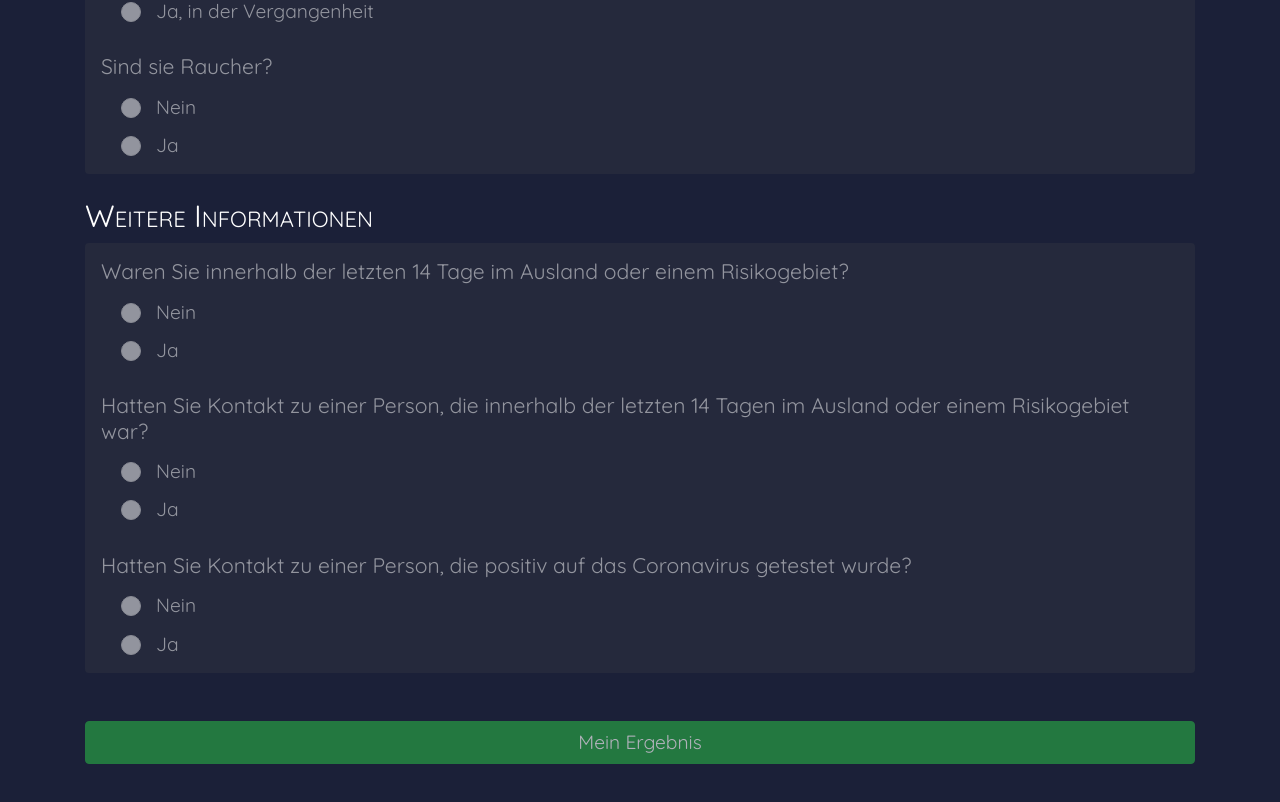
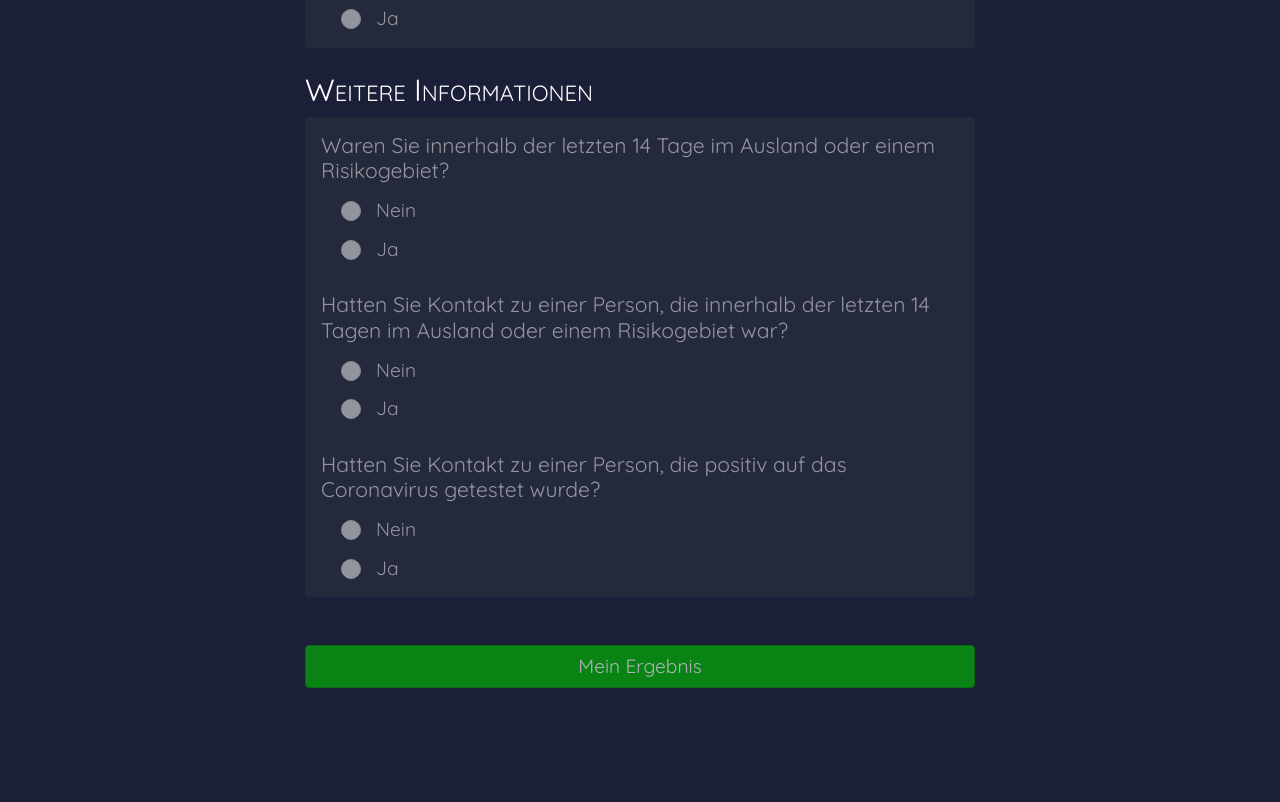
Before and after one commit to InDieTasten/Sars-Cov2-Necessity-Screening, an Angular app in the folder app/: page / in a window 1280 px wide. Shown: the part 2392-3194 px from the top of the page. Built offline with nearby package versions, Linux system fonts and the light colour scheme.

Commit message:
button, checkbox and max-with style

```diff
--- a/app/src/app/app.component.html
+++ b/app/src/app/app.component.html
@@ -13,6 +13,6 @@
     <app-preconditions [showFirstQuestion]="getLastSymptonsStatus()" *ngIf="!showResult" [section]="questionaire.preconditions" (change)="updateTotalScore()"></app-preconditions>
     <app-environment-info [showFirstQuestion]="getLastPreconditionStatus()" *ngIf="!showResult" [section]="questionaire.environmentInfo" (change)="updateTotalScore()"></app-environment-info>
 
-  <button type="button" *ngIf="!showResult" (click)="handleClick($event)" [disabled]="!getLastEnviromentInfoStatus()" class="btn btn-success btn-block mt-5 mb-5">Mein Ergebnis</button>
+  <button type="button" *ngIf="!showResult" (click)="handleClick($event)" [disabled]="!getLastEnviromentInfoStatus()" class="btn btn-primary btn-block mt-5 mb-5">Mein Ergebnis</button>
   <app-result *ngIf="showResult" [score]="questionaire.score"></app-result>
 </div>
--- a/app/src/styles.scss
+++ b/app/src/styles.scss
@@ -12,6 +12,7 @@ $h3-font-size: $font-size-base * 1.1 !default;
 $h4-font-size: $font-size-base * 1.05 !default;
 $h5-font-size: $font-size-base * 1.025 !default;
 $h6-font-size: $font-size-base !default;
+$buttoncolor:#00B800;
 
 @import "~bootstrap/scss/bootstrap";
 
@@ -27,6 +28,9 @@ h2{
   font-variant:small-caps;
 }
 
+.container {
+  max-width: 700px;
+}
 .questions, .result {
   background-color: #25293c;
 
@@ -63,13 +67,8 @@ h2{
   }
 
   input[type="radio"]:checked + span{
-      border: 10px solid #67E52B;
-  }
-
-  .form-check-label.checked {
-      color: white;
-      font-weight: 800;
-      position: relative;
+      border: 2px solid #fff;
+      background: #464EAF;
   }
 
   .question-container:last-child {
@@ -80,3 +79,8 @@ h2{
 .reduceOpacity {
   opacity: 0.5 !important;
 }
+
+
+.btn-primary {
+    @include button-variant($buttoncolor, darken($buttoncolor, 7.5%), darken($buttoncolor, 10%), lighten($buttoncolor,5%), lighten($buttoncolor, 10%), darken($buttoncolor,30%));
+}
```
